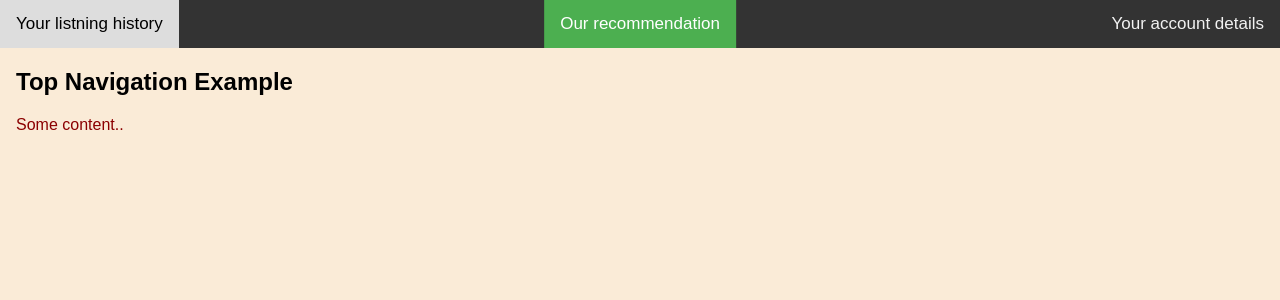
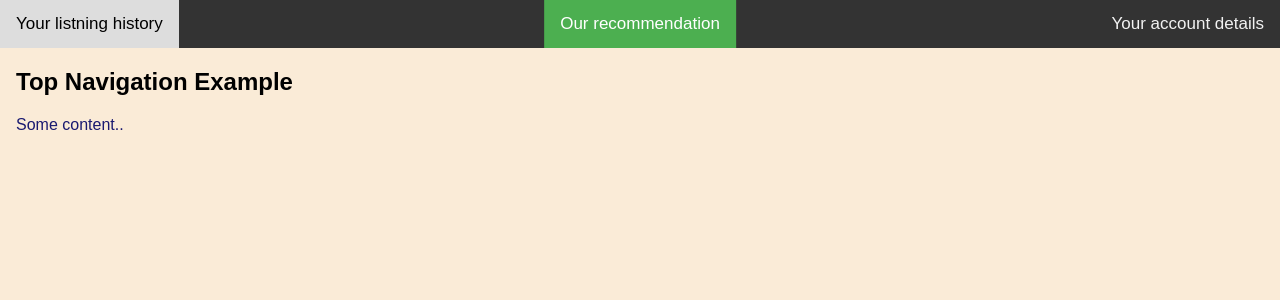
Before and after one commit to Shankhanil/MusicRecommender, a Flask app: template templates/Navigation.html in a window 1280 px wide. Shown: the top 300 px of the page. Run offline with Flask 2, Linux system fonts and the light colour scheme; the template is opened without the code that fills it, so the values that code supplies are empty.

Commit message:
updated navigation page

```diff
--- a/templates/Navigation.html
+++ b/templates/Navigation.html
@@ -66,7 +66,7 @@ body {
 
 body {background-color: AntiqueWhite;}
 h1   {color: black;}
-p    {color: DarkRed;}
+p    {color: MidnightBlue;}
 </style>
 </head>
 <body>
```
